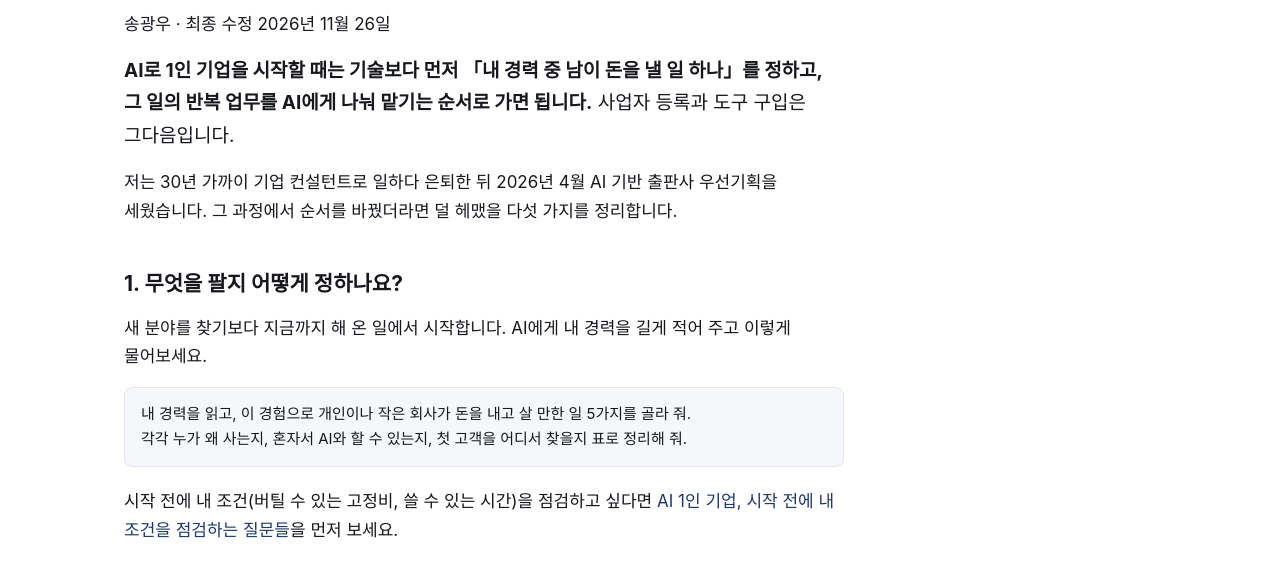
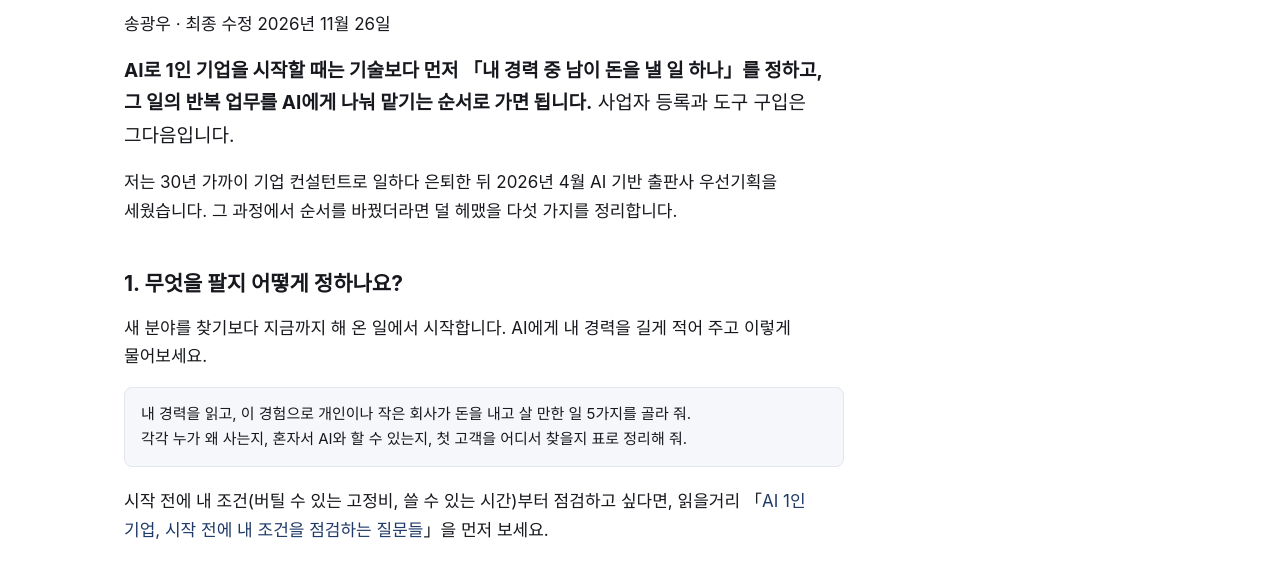
Before and after one commit to woosunplanning/woosunplanning-site, a plain HTML site: page notes/ai-one-person-company-start/index.html in a window 1280 px wide. Shown: the part 238-800 px from the top of the page. Drawn offline with Linux system fonts and the light colour scheme; a web font is replaced by a local one.

Commit message:
AI로 1인 기업 시작하기: 내부 링크 문장에 「읽을거리」 명시

```diff
--- a/notes/ai-one-person-company-start/index.html
+++ b/notes/ai-one-person-company-start/index.html
@@ -32,7 +32,7 @@
 <p>새 분야를 찾기보다 지금까지 해 온 일에서 시작합니다. AI에게 내 경력을 길게 적어 주고 이렇게 물어보세요.</p>
 <pre class="prompt">내 경력을 읽고, 이 경험으로 개인이나 작은 회사가 돈을 내고 살 만한 일 5가지를 골라 줘.
 각각 누가 왜 사는지, 혼자서 AI와 할 수 있는지, 첫 고객을 어디서 찾을지 표로 정리해 줘.</pre>
-<p>시작 전에 내 조건(버틸 수 있는 고정비, 쓸 수 있는 시간)을 점검하고 싶다면 <a href="/notes/one-person-company-ai-checkup/">AI 1인 기업, 시작 전에 내 조건을 점검하는 질문들</a>을 먼저 보세요.</p>
+<p>시작 전에 내 조건(버틸 수 있는 고정비, 쓸 수 있는 시간)부터 점검하고 싶다면, 읽을거리 「<a href="/notes/one-person-company-ai-checkup/">AI 1인 기업, 시작 전에 내 조건을 점검하는 질문들</a>」을 먼저 보세요.</p>
 <h2>2. 혼자서 어떤 일을 AI에게 맡길 수 있나요?</h2>
 <p>일을 「AI가 초안을 만들고 내가 결정하는 일」과 「내가 직접 해야 하는 일」로 나눕니다. 우선기획에서는 기획·자료 조사·초안·교정은 AI가 나눠 맡고, 출간·계약·돈에 관한 결정은 사람이 합니다. 원칙은 한 줄입니다. <strong>AI로 일하고, 사람이 검증한다.</strong></p>
 <h2>3. 첫 3개월은 어떤 순서로 하나요?</h2>
```
